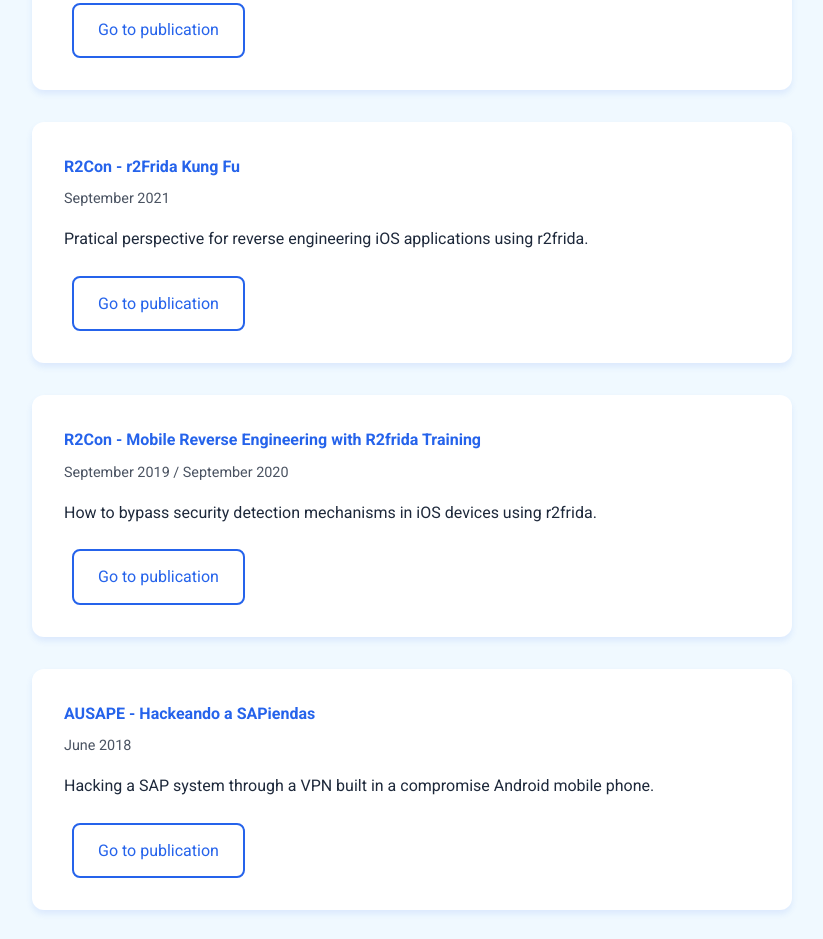
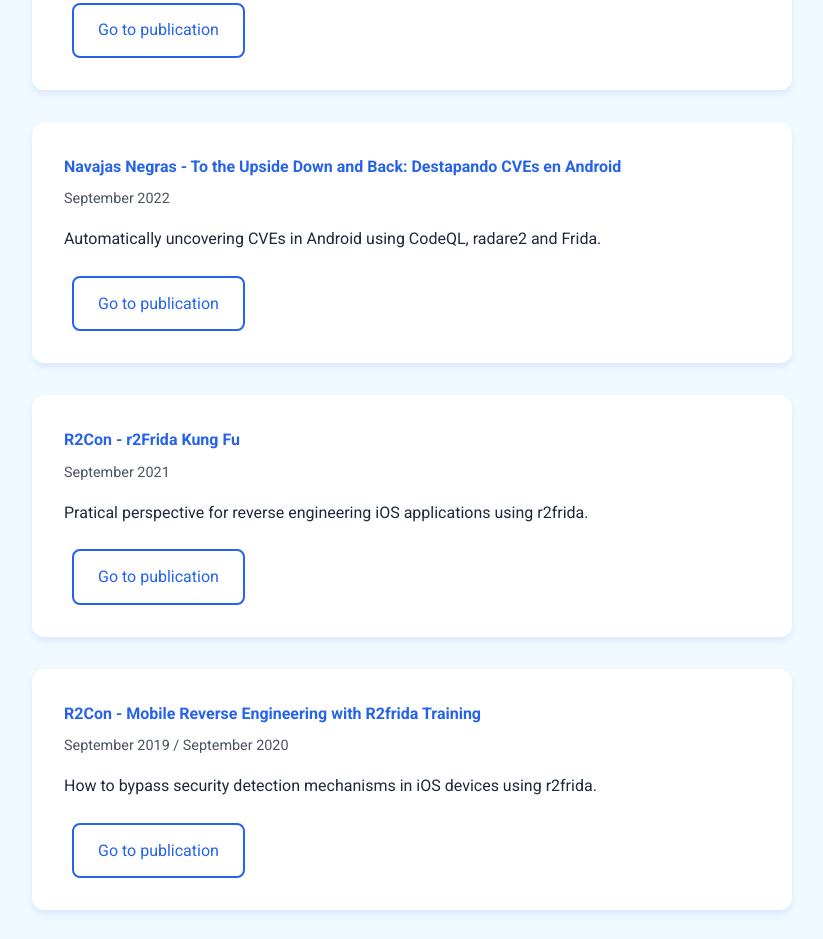
Before and after one commit to as0ler/as0ler.github.io, a plain HTML site: page research.html in a window 1280 px wide. Shown: the part 1712-2651 px from the top of the page, without its empty margins (228-1051 px from the left). Drawn offline with Linux system fonts and the light colour scheme.

Commit message:
Add new research item

```diff
--- a/research.html
+++ b/research.html
@@ -73,6 +73,12 @@
             <a href="https://ringzer0.training/doubledown24-mobile-reverse-engineering-with-r2frida/" class="btn secondary">Go to publication</a>
           </div>
           <div class="publication-item">
+            <h4>Navajas Negras - To the Upside Down and Back: Destapando CVEs en Android</h4>
+            <p class="publication-meta">September 2022</p>
+            <p class="publication-abstract">Automatically uncovering CVEs in Android using CodeQL, radare2 and Frida.</p>
+            <a href="https://www.youtube.com/watch?v=lzgTdJAIYq0" class="btn secondary">Go to publication</a>
+          </div>
+          <div class="publication-item">
             <h4>R2Con - r2Frida Kung Fu</h4>
             <p class="publication-meta">September 2021</p>
             <p class="publication-abstract">Pratical perspective for reverse engineering iOS applications using r2frida.</p>
```
